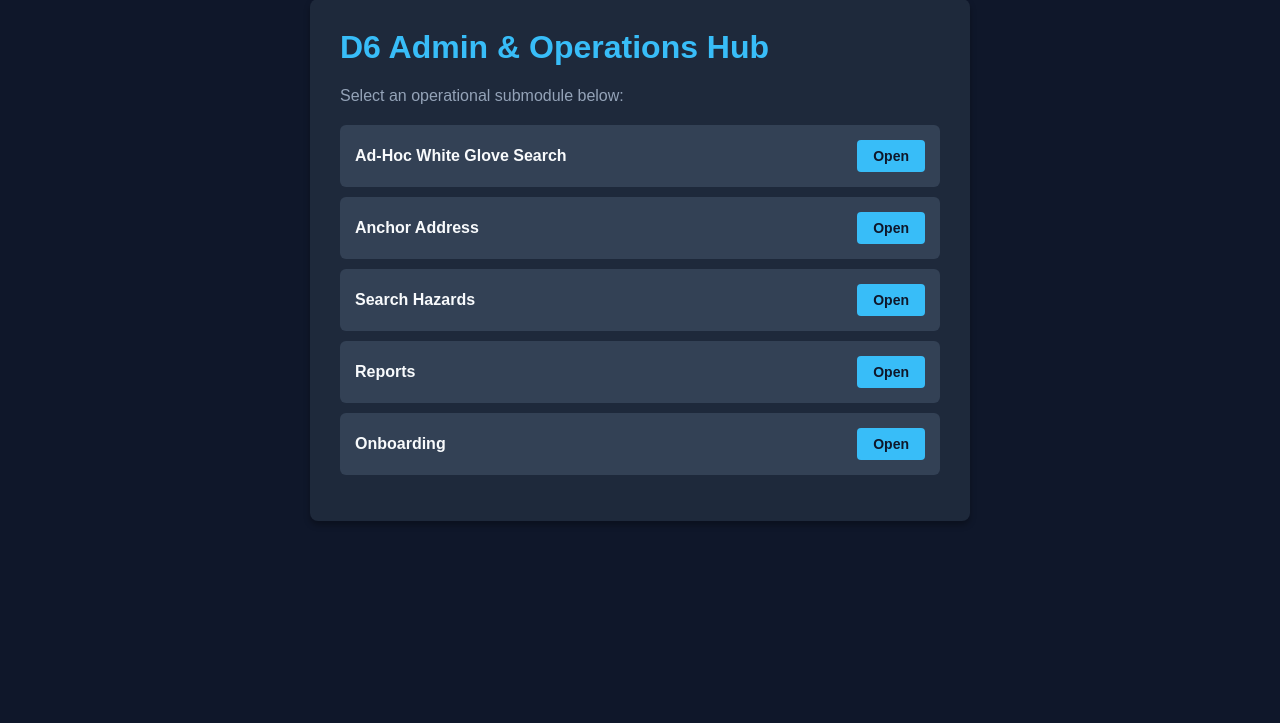
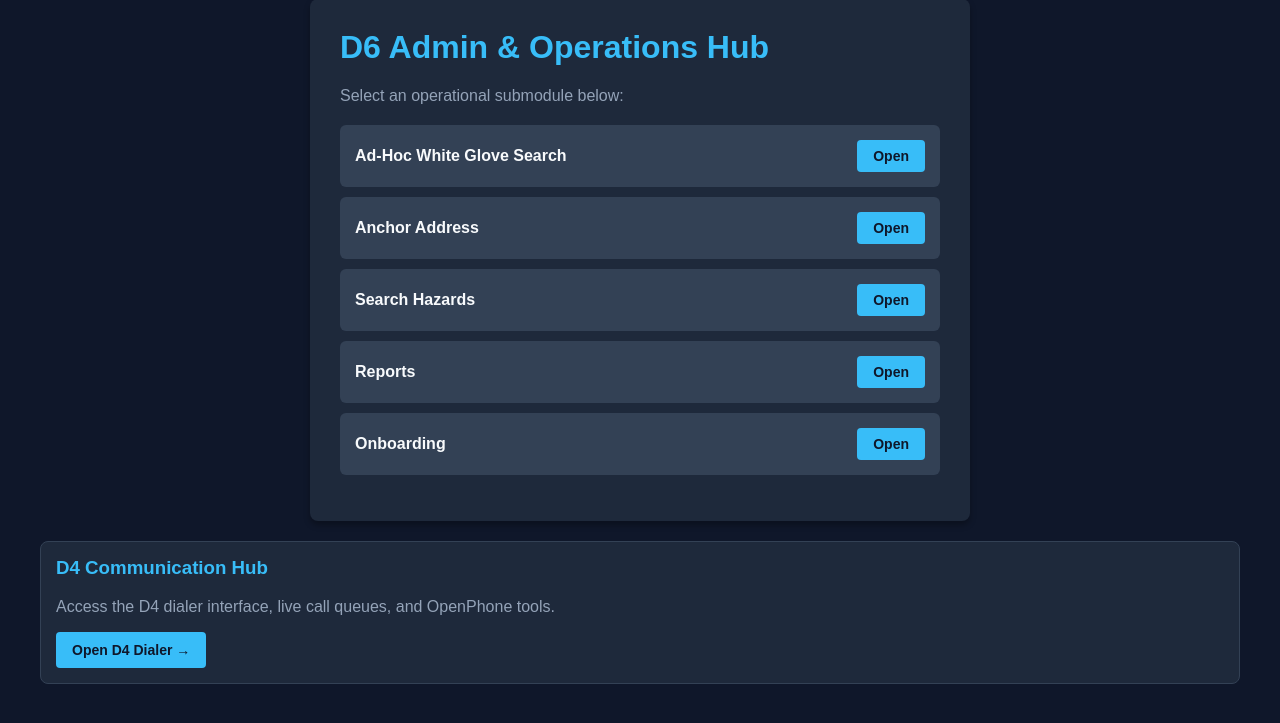
Before and after one commit to bandroidbw-lab/canopy-command, a Flask app: template d6admin/templates/index.html in a window 1280 px wide. Shown: the part 41-764 px from the top of the page. Run offline with Flask 3, Linux system fonts and the light colour scheme; the template is opened without the code that fills it, so the values that code supplies are empty.

Commit message:
Add D4 communication hub link to D6 index template via clean EOF block

```diff
--- a/d6admin/templates/index.html
+++ b/d6admin/templates/index.html
@@ -45,4 +45,8 @@
         </ul>
     </div>
 </body>
-</html>
+</html><div style="margin-top: 20px; padding: 15px; background: #1e293b; border-radius: 8px; border: 1px solid #334155;">
+<h3 style="color: #38bdf8; margin-top: 0;">D4 Communication Hub</h3>
+<p style="color: #94a3b8;">Access the D4 dialer interface, live call queues, and OpenPhone tools.</p>
+<a href="http://localhost:5000" target="_blank" style="display: inline-block; background: #38bdf8; color: #0f172a; padding: 10px 16px; font-weight: bold; border-radius: 4px; text-decoration: none;">Open D4 Dialer &rarr;</a>
+</div>
```
